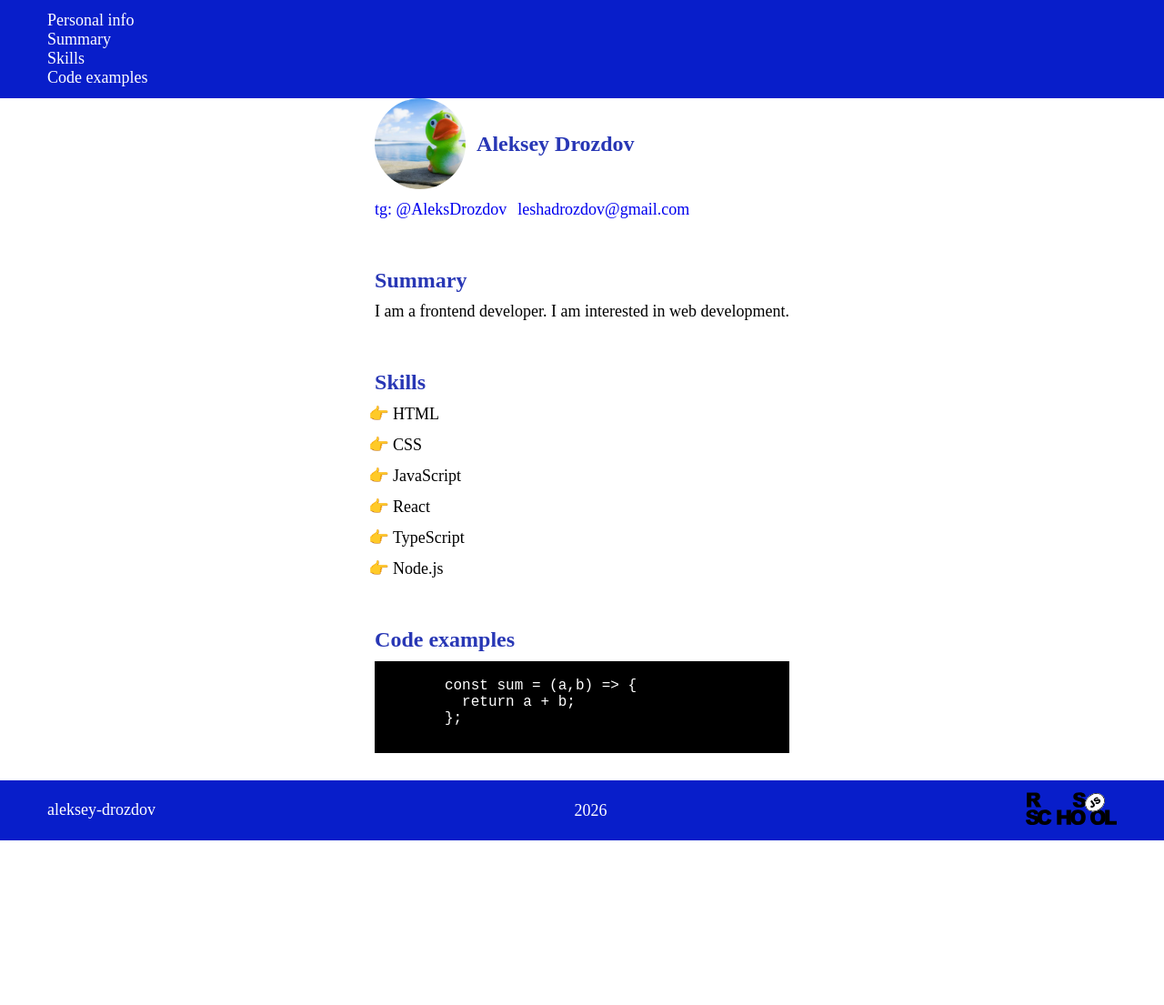
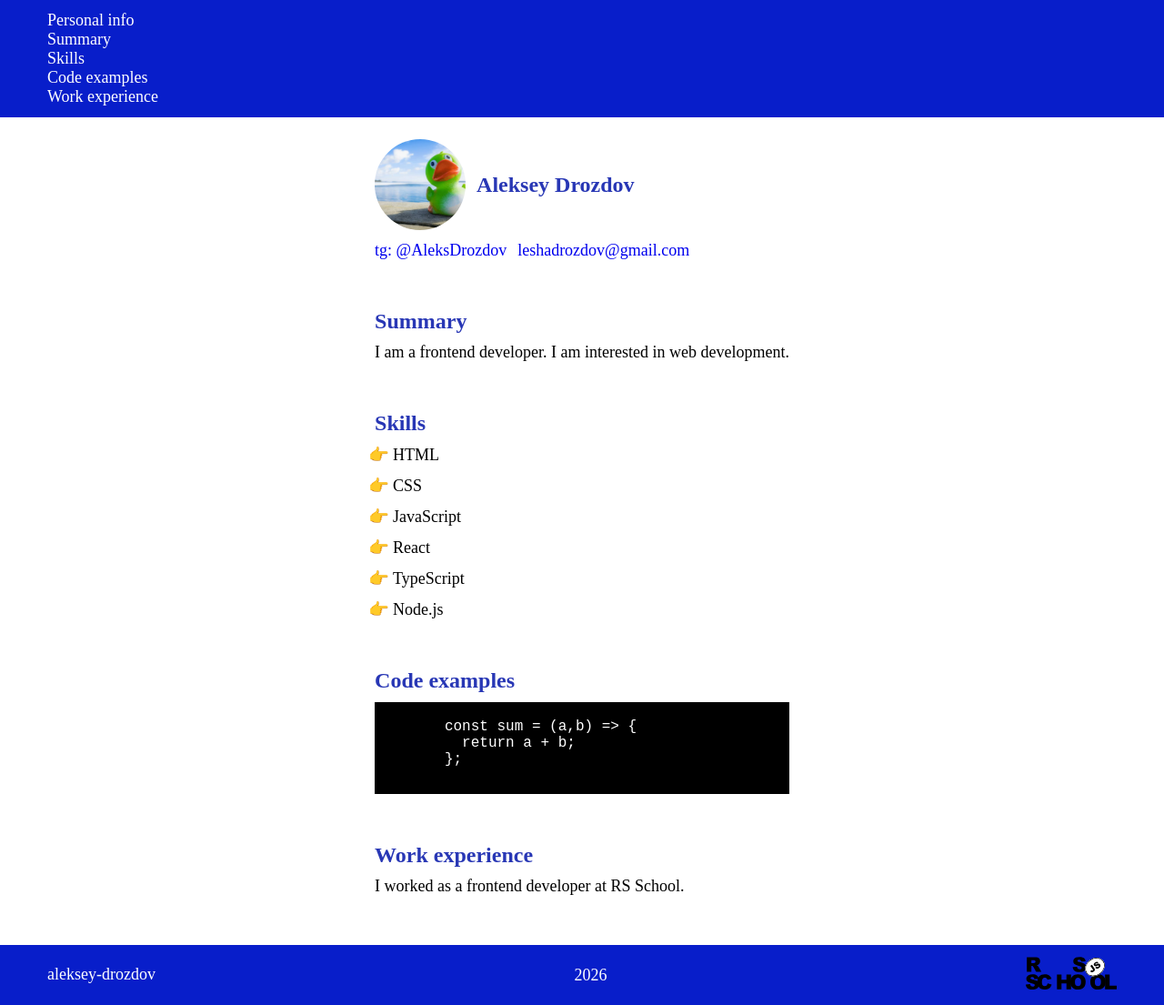
Before and after one commit to aleksey-drozdov/rsschool-cv, a website: page index.html in a window 1280 px wide. Shown: the whole page at 91% size. Before the commit the page ends 924 px from the top, so only its background shows below. Drawn offline with Linux system fonts and the light colour scheme.

Commit message:
feat: add "Work experience" section with styles

```diff
--- a/index.html
+++ b/index.html
@@ -15,6 +15,7 @@
       <li><a href="#summary" class="link">Summary</a></li>
       <li><a href="#skills" class="link">Skills</a></li>
       <li><a href="#code-examples" class="link">Code examples</a></li>
+      <li><a href="#work-experience" class="link">Work experience</a></li>
     </ul>
   </nav>
 </header>
@@ -60,6 +61,11 @@
       </code>
     </pre>
   </section>
+
+  <section id="work-experience">
+    <h2 class="section-title">Work experience</h2>
+    <p class="paragraph">I worked as a frontend developer at RS School.</p>
+  </section>
 </main>
 
 <footer class="footer">
--- a/style.css
+++ b/style.css
@@ -76,6 +76,7 @@ section {
   justify-content: flex-start;
   flex: 1;
   gap: 24px;
+  padding: 24px 0;
 }
 
 .personal {
```
